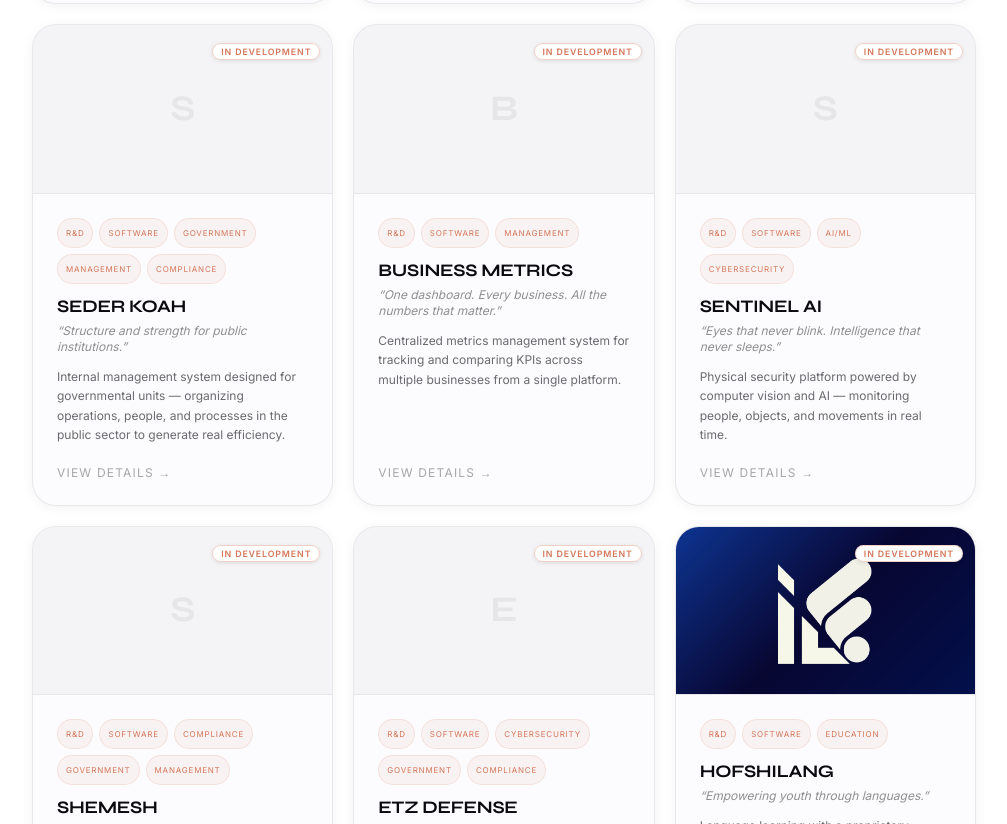
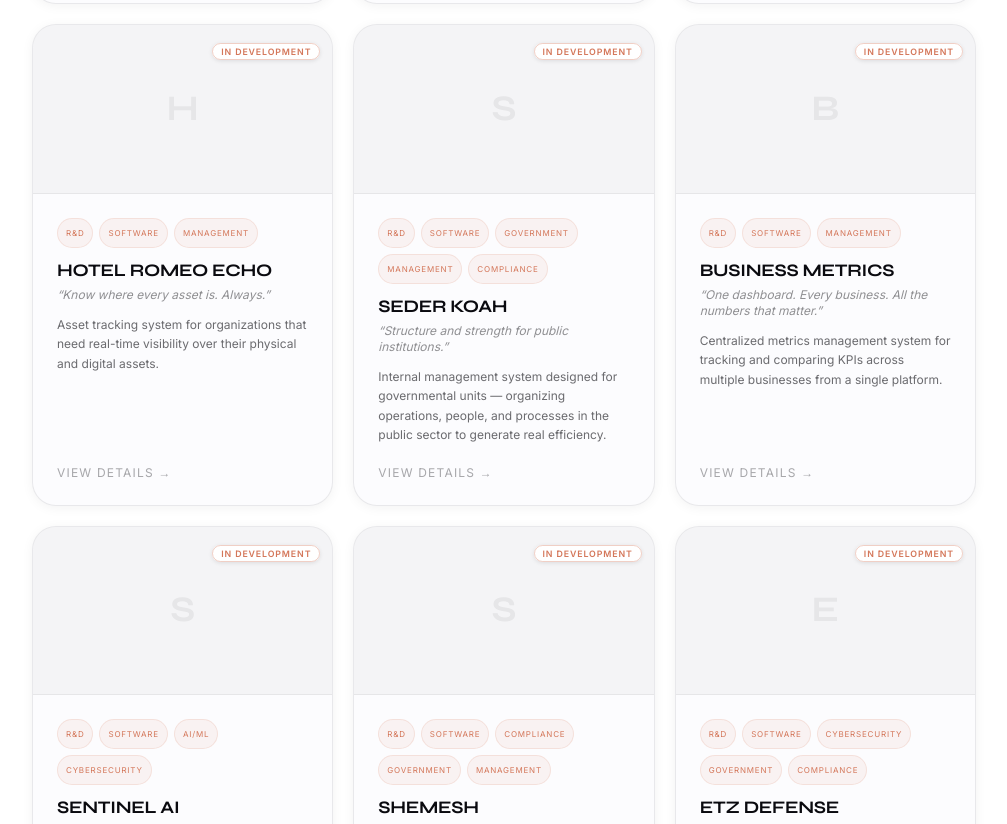
Before and after one commit to chutzpah-os/hr-portal, a Next.js app in the folder frontend/: page /solutions in a window 1280 px wide. Shown: the part 900-1724 px from the top of the page, without its empty margins (136-1143 px from the left). Built offline with nearby package versions, Linux system fonts and the light colour scheme; a web font is replaced by a local one.

Commit message:
feat(solutions): add Hotel Romeo Echo — asset tracking system

```diff
--- a/frontend/src/app/solutions/page.tsx
+++ b/frontend/src/app/solutions/page.tsx
@@ -76,6 +76,21 @@ Built at the intersection of data engineering, machine learning, and decision in
       { label: 'Scope', value: 'Multi-domain' },
     ],
     tags: ['R&D', 'Software', 'AI/ML'],
+    status: 'In Development',
+  },
+  {
+    id: 'hotel-romeo-echo',
+    name: 'Hotel Romeo Echo',
+    tagline: 'Know where every asset is. Always.',
+    shortDescription: 'Asset tracking system for organizations that need real-time visibility over their physical and digital assets.',
+    fullDescription: `Hotel Romeo Echo is an asset tracking platform built for organizations that can't afford to lose visibility over what they own.
+
+Whether physical assets — equipment, vehicles, devices, infrastructure — or digital ones, Hotel Romeo Echo provides a centralized registry with real-time location and status tracking. Every asset has a history. Every movement is logged. Every anomaly is surfaced.
+
+Built for operations where asset visibility is not optional: field teams, logistics, critical infrastructure, government agencies, and enterprises managing large inventories across distributed locations.
+
+The system is designed to integrate with existing workflows rather than replace them — adding a layer of intelligence and accountability on top of what's already there.`,
+    tags: ['R&D', 'Software', 'Management'],
     status: 'In Development',
   },
   {
```
